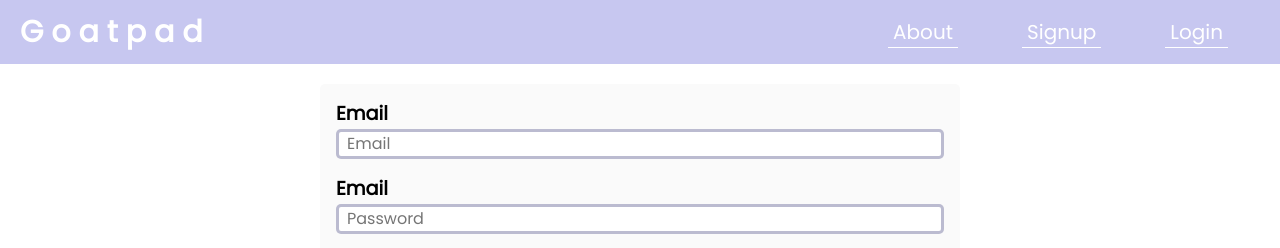
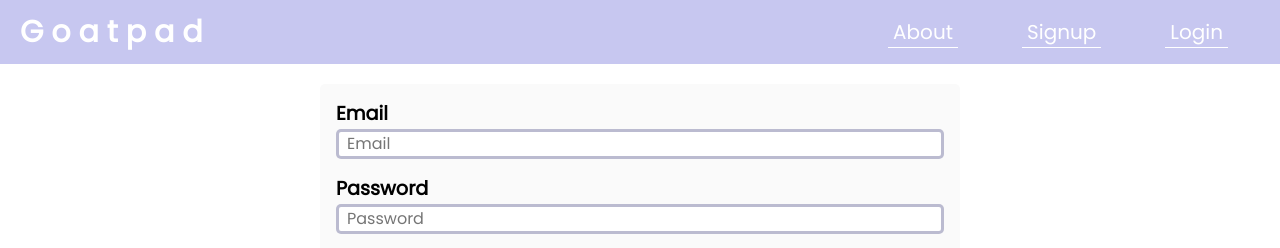
Before and after one commit to yjuwaheer/goatpad, a React (Create React App) app: page /login in a window 1280 px wide. Shown: the top 248 px of the page. Built offline with nearby package versions, Linux system fonts and the light colour scheme; no server answers; the database is empty.

Commit message:
Updated label

```diff
--- a/src/pages/Login.jsx
+++ b/src/pages/Login.jsx
@@ -74,7 +74,7 @@
           <Error>{errors.email?.message}</Error>
         </FormGroup>
         <FormGroup>
-          <Label htmlFor="password">Email</Label>
+          <Label htmlFor="password">Password</Label>
           <Input
             type="password"
             name="password"
```
